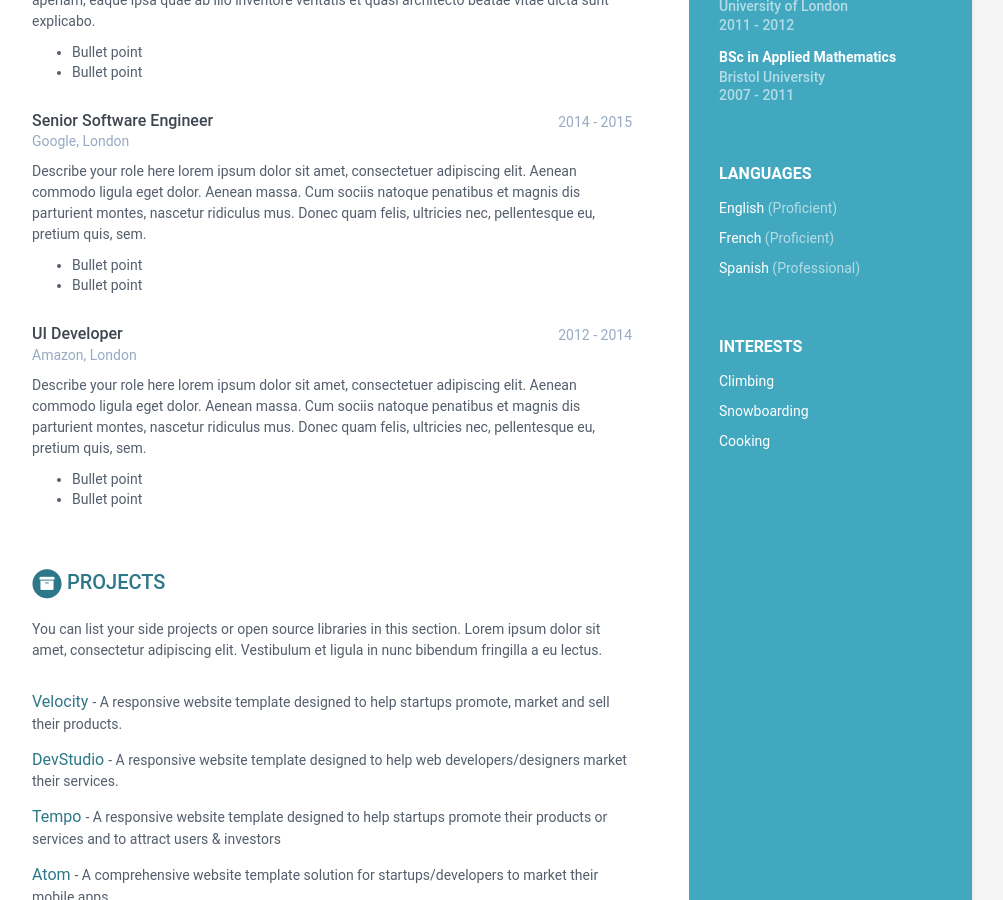
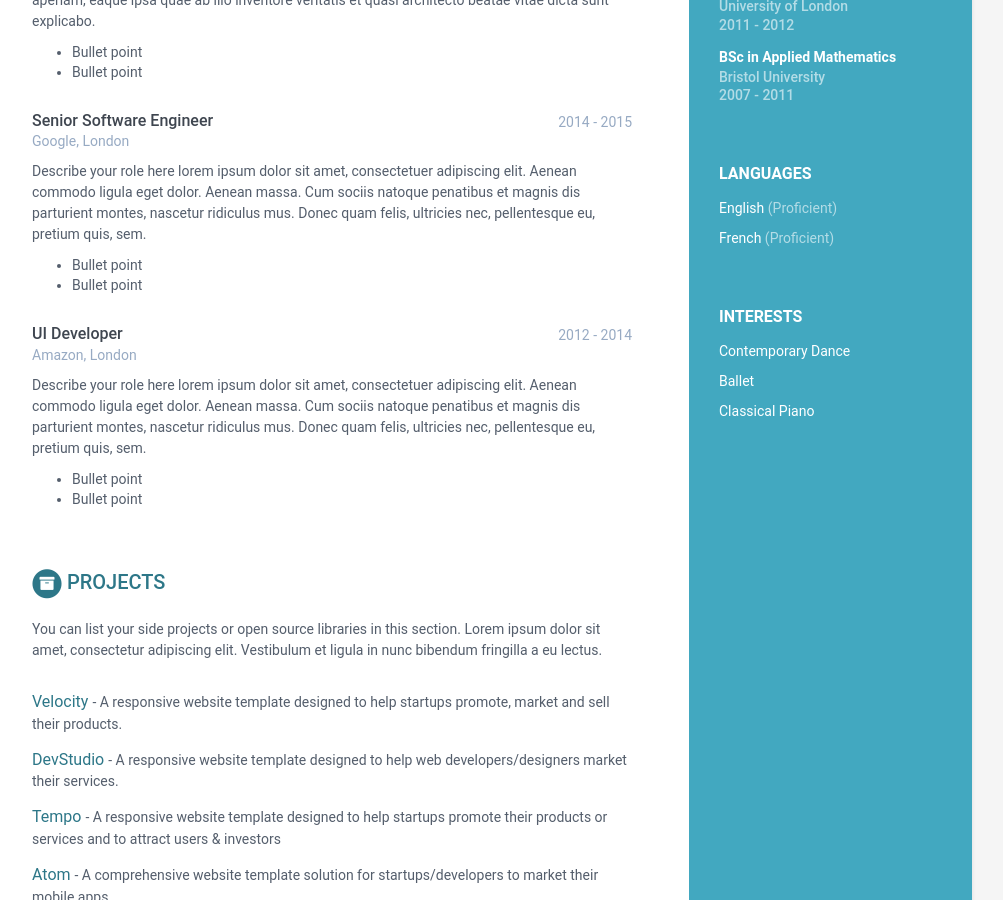
Before and after one commit to irozarkadoula/my_cv, a Jekyll site: the page built from index.html, in a window 1280 px wide and 900 px high, scrolled down 530 px. Shown: the whole window, without its empty margins (168-1171 px from the left). Built offline with Jekyll 4.4.1, drawn with Linux system fonts in a browser that asks for light colours.

Commit message:
Update data.yml

```diff
--- a/_data/data.yml
+++ b/_data/data.yml
@@ -31,17 +31,14 @@ sidebar:
       - idiom: French
         level: Proficient
 
-      - idiom: Spanish
-        level: Professional
-
     interests:
-      - item: Climbing
+      - item: Contemporary Dance
         link:
 
-      - item: Snowboarding
+      - item: Ballet
         link:
 
-      - item: Cooking
+      - item: Classical Piano
         link:
 
 career-profile:
```
